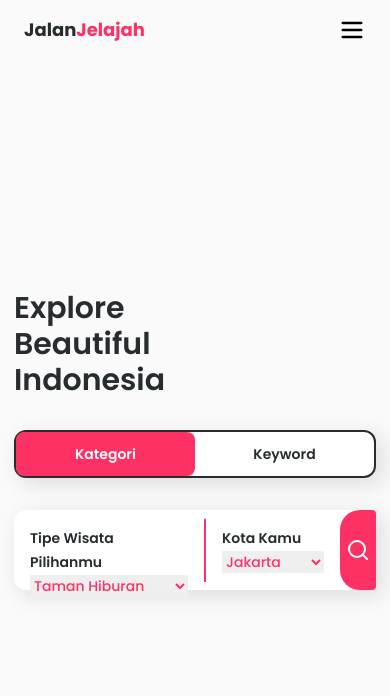
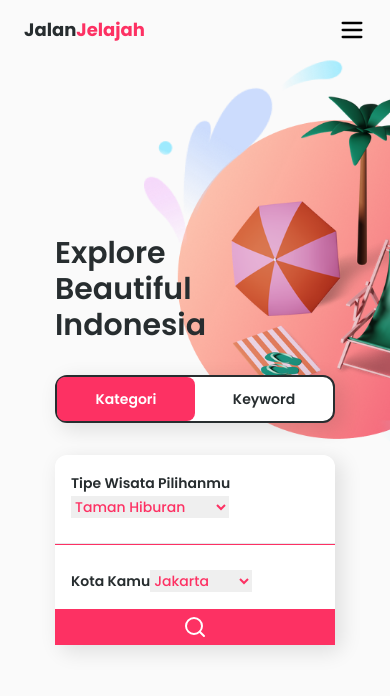
Before and after one commit to wannagetgud/jalan-jelajah, a Next.js app: page /homepage in a window 390 px wide. Shown: the top 696 px of the page. Built offline with nearby package versions, Linux system fonts and the light colour scheme.

Commit message:
fix responsive home

```diff
--- a/src/app/(routes)/(with-navbar)/homepage/page.jsx
+++ b/src/app/(routes)/(with-navbar)/homepage/page.jsx
@@ -58,7 +58,7 @@ export default function Homepage() {
 
   return (
     <div className="flex container mx-auto h-[90vh] justify-center">
-      <div className="xl:w-[544px] xl:mr-[132px] flex flex-col justify-center gap-8">
+      <div className="xl:w-[544px] xl:mr-[132px] flex flex-col justify-center gap-8 relative z-10">
         <p className="text-3xl md:text-5xl xl:text-8xl font-semibold">
           Explore <br />
           Beautiful <br />
@@ -91,7 +91,7 @@ export default function Homepage() {
 
         {/* Box Input */}
         {isModeCategory ? (
-          <div className="rounded-xl bg-white shadow-home flex justify-between h-20">
+          <div className="rounded-xl bg-white shadow-home flex max-md:flex-col md:justify-between md:h-20">
             <div className="px-4 py-4 h-full ml-0 md:ml-4">
               <label className="text-sm md:text-base font-semibold mb-4">
                 Tipe Wisata Pilihanmu
@@ -128,7 +128,7 @@ export default function Homepage() {
             <div className="py-2">
               <hr
                 vertical="true"
-                className="bg-c-pink1 w-[2px] md:w-[4px] h-full"
+                className="bg-c-pink1 max-md:w-full max-md:h-[2px] w-[4px] h-full"
               />
             </div>
             <div className="px-4 py-4 h-full w-full">
@@ -159,7 +159,7 @@ export default function Homepage() {
               </select>
             </div>
             <Button
-              className="bg-c-pink1 flex items-center justify-center p-3 rounded-r md:rounded-r-xl max-md:p-1.5"
+              className="bg-c-pink1 flex items-center justify-center p-3 max-md:rounded-none max-md:w-full rounded-r-xl"
               onClick={() =>
                 fetchRecommendation("category", category, keyword, setRedirect)
               }
@@ -168,16 +168,19 @@ export default function Homepage() {
             </Button>
           </div>
         ) : (
-          <div className="rounded-xl bg-white shadow-home flex w-full justify-between h-12 md:h-20">
-            <div className="p-2 md:p-4 h-full md:ml-4">
+          <div className="rounded-xl bg-white shadow-home flex max-md:flex-col w-full justify-between">
+            <div className="px-4 py-4 h-full ml-0 md:ml-4">
+              <label className="text-sm md:text-base font-semibold mb-4">
+                Keyword tempat
+              </label>
               <input
                 type="text"
                 name="place_name"
                 id="place_name"
                 value={keyword}
                 onChange={handleKeywordChange}
-                placeholder="Masukkan keyword tempat"
-                className="w-full py-2 text-sm md:text-lg text-c-pink1 font-medium pl-2"
+                placeholder="Masukkan nama tempat wisata"
+                className="py-2 pl-2 text-sm md:text-lg text-c-pink1 font-medium w-full"
               />
               {showSuggestion && (
                 <ul className="relative top-0 bg-white rounded-b-md h-48 overflow-y-scroll max-md:text-sm">
@@ -194,7 +197,7 @@ export default function Homepage() {
               )}
             </div>
             <Button
-              className="bg-c-pink1 flex items-center justify-center p-3 rounded-r md:rounded-r-xl max-md:p-1.5"
+              className="bg-c-pink1 flex items-center justify-center p-3 max-md:rounded-none max-md:w-full rounded-r-xl"
               onClick={() =>
                 fetchRecommendation("keyword", category, keyword, setRedirect)
               }
@@ -204,7 +207,7 @@ export default function Homepage() {
           </div>
         )}
       </div>
-      <div className="flex items-center max-md:hidden">
+      <div className="flex items-center max-md:fixed max-md:translate-x-36">
         <Image
           src="/assets/hero.png"
           width={500}
--- a/src/app/_components/common/navbar.jsx
+++ b/src/app/_components/common/navbar.jsx
@@ -60,7 +60,7 @@ export default function Navbar() {
       {navbarPhoneOpen ? (
         <div
           className={clsx(
-            `absolute top-0 left-0 -z-10 w-full max-h-fit flex flex-col items-center justify-center bg-c-white pt-20 pb-4 navbar-menu shadow-home md:hidden transition-all`,
+            `absolute top-0 left-0 -z-10 w-full max-h-fit flex flex-col items-center justify-center bg-c-white pt-20 pb-4 navbar-menu shadow-home md:hidden transition-all h-screen`,
             navbarPhoneOpen ? "open" : "closed"
           )}
         >
```
